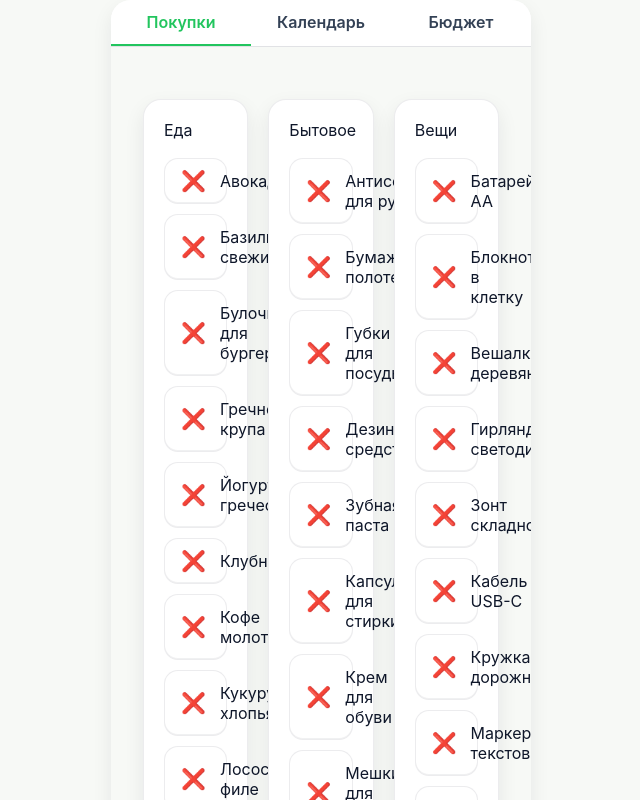
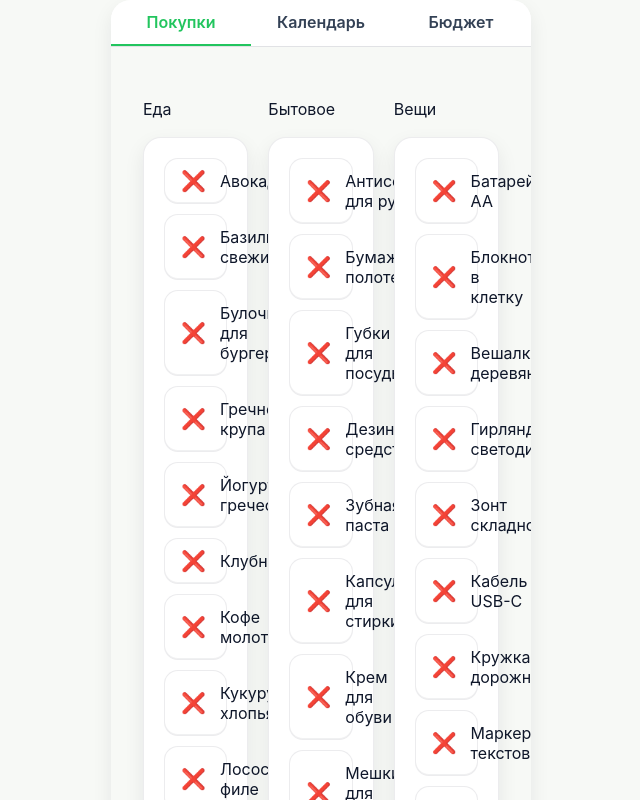
Before and after one commit to AlekseyBabich/family-telegram-bot, a React (Vite) app in the folder apps/web/: page /#/shopping in a window 1280 px wide. Shown: the top 800 px of the page, without its empty margins (319-959 px from the left). Built offline with nearby package versions, Linux system fonts and the light colour scheme.

Commit message:
Split shopping list items into selected and remaining sections

```diff
--- a/apps/web/src/pages/shopping/components/Checklist.module.css
+++ b/apps/web/src/pages/shopping/components/Checklist.module.css
@@ -1,3 +1,13 @@
+.panelGroup {
+  display: flex;
+  flex-direction: column;
+  gap: 18px;
+  flex: 1 1 auto;
+  min-height: 100%;
+  width: 100%;
+  min-width: 0;
+}
+
 .panel {
   display: flex;
   flex-direction: column;
@@ -7,9 +17,6 @@
   border-radius: calc(var(--app-radius) + 6px);
   box-shadow: var(--app-shadow-low);
   border: 1px solid rgba(15, 23, 42, 0.08);
-  min-height: 100%;
-  width: 100%;
-  min-width: 0;
 }
 
 .heading {
@@ -19,6 +26,22 @@
 }
 
 .items {
+  list-style: none;
+  margin: 0;
+  padding: 0;
+  display: flex;
+  flex-direction: column;
+}
+
+.section {
+  list-style: none;
+}
+
+.section + .section {
+  margin-top: 12px;
+}
+
+.sectionItems {
   list-style: none;
   margin: 0;
   padding: 0;
@@ -44,7 +67,7 @@
 
 @media (max-width: 767px) {
   .panel {
-    height: 100%;
+    height: auto;
   }
 
   .items {
--- a/apps/web/src/pages/shopping/components/Checklist.tsx
+++ b/apps/web/src/pages/shopping/components/Checklist.tsx
@@ -1,6 +1,7 @@
+import { useMemo } from 'react';
 import { ChecklistItem } from './ChecklistItem';
 import styles from './Checklist.module.css';
-import type { CheckItem } from '../shoppingData';
+import { sortItems, type CheckItem } from '../../shoppingData';
 import { Button } from './Button';
 
 type ChecklistProps = {
@@ -19,8 +20,19 @@ export const Checklist = ({
   onToggle,
   onAdd,
   onOpenActions
-}: ChecklistProps) => (
-  <div className={styles.panel}>
+}: ChecklistProps) => {
+  const { selectedItems, unselectedItems } = useMemo(() => {
+    const selected = items.filter((item) => item.done);
+    const unselected = items.filter((item) => !item.done);
+
+    return {
+      selectedItems: sortItems(selected),
+      unselectedItems: sortItems(unselected)
+    };
+  }, [items]);
+
+  return (
+    <div className={styles.panelGroup}>
       {showTitle ? <h2 className={styles.heading}>{title}</h2> : null}
       <ul className={styles.items}>
         {items.length === 0 ? (
@@ -28,7 +40,12 @@ export const Checklist = ({
             список пуст
           </li>
         ) : null}
-      {items.map((item) => (
+
+        {selectedItems.length > 0 ? (
+          <li className={styles.section} data-testid="shopping-section-selected">
+            <div className={styles.panel}>
+              <ul className={styles.sectionItems} aria-label="Отмеченные позиции">
+                {selectedItems.map((item) => (
                   <ChecklistItem
                     key={item.id}
                     item={item}
@@ -38,6 +55,30 @@ export const Checklist = ({
                     }
                   />
                 ))}
+              </ul>
+            </div>
+          </li>
+        ) : null}
+
+        {unselectedItems.length > 0 ? (
+          <li className={styles.section} data-testid="shopping-section-unselected">
+            <div className={styles.panel}>
+              <ul className={styles.sectionItems} aria-label="Неотмеченные позиции">
+                {unselectedItems.map((item) => (
+                  <ChecklistItem
+                    key={item.id}
+                    item={item}
+                    onToggle={() => onToggle(item.id)}
+                    onOpenActions={
+                      onOpenActions ? (position) => onOpenActions(item, position) : undefined
+                    }
+                  />
+                ))}
+              </ul>
+            </div>
+          </li>
+        ) : null}
+
         <li className={styles.addItem} data-testid="shopping-add-entry">
           <Button variant="secondary" onClick={onAdd} fullWidth>
             + добавить
@@ -46,3 +87,4 @@ export const Checklist = ({
       </ul>
     </div>
   );
+};
```
Also changed, not shown: 1 other file (tests, documents, lock files or other folders). Lines whose indentation alone changed are shown as unchanged.
